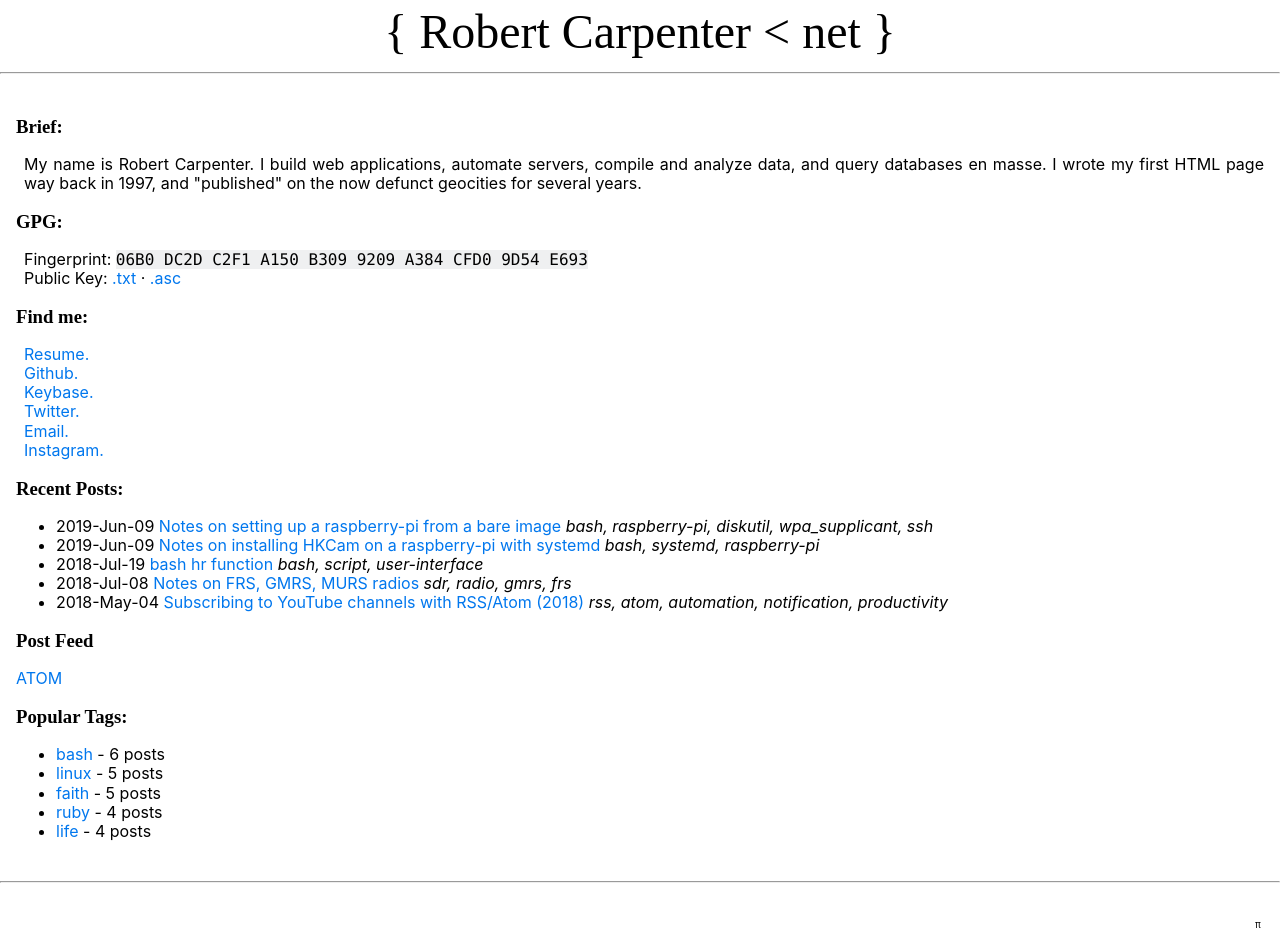
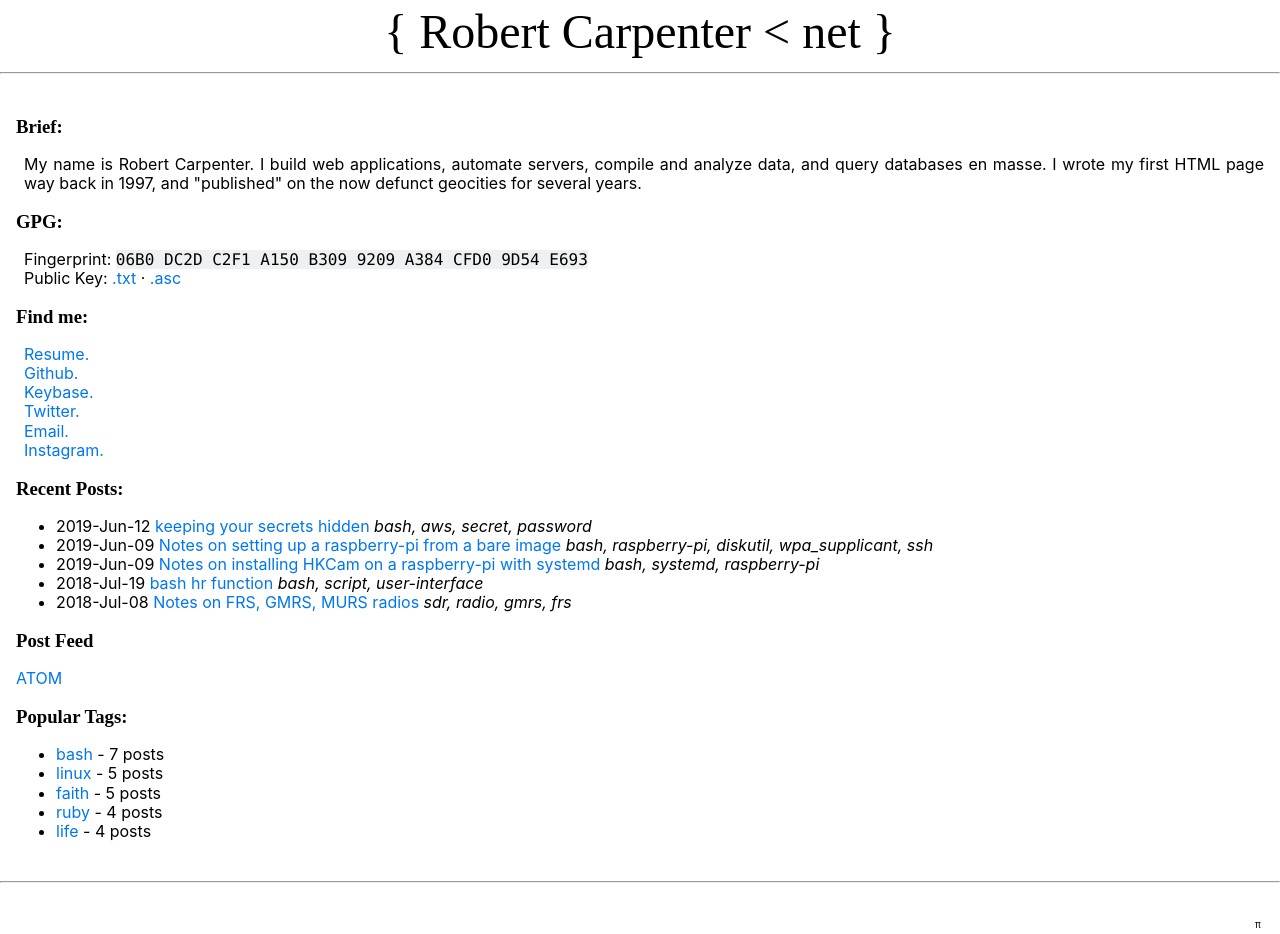
Before and after one commit to robacarp/website, a Jekyll site: the page built from index.html, in a window 1280 px wide. Built offline with Jekyll 4.4.1, drawn with Linux system fonts in a browser that asks for light colours.

Commit message:
publish secrets/secrets post

```diff
--- a/_drafts/secrets_in_aws_for_dailydrip.md
+++ b/_posts/2019/2019-06-12-secrets_in_aws_for_dailydrip.md
@@ -1,6 +1,9 @@
 ---
+title: keeping your secrets hidden
+date: 2019-06-12 11:43:11
+tags: bash aws secret password
 layout: post
-title: keeping your secrets hidden
+guid: bfa8fe73-a834-4dd7-a761-7f4cf487fb9f
 ---
 
 There aren't many rules when deploying applications to the cloud, but here's one I think is pretty important:
```
Also changed, not shown: other parts of _posts/2019/2019-06-12-secrets_in_aws_for_dailydrip.md (+4 -0 lines).
